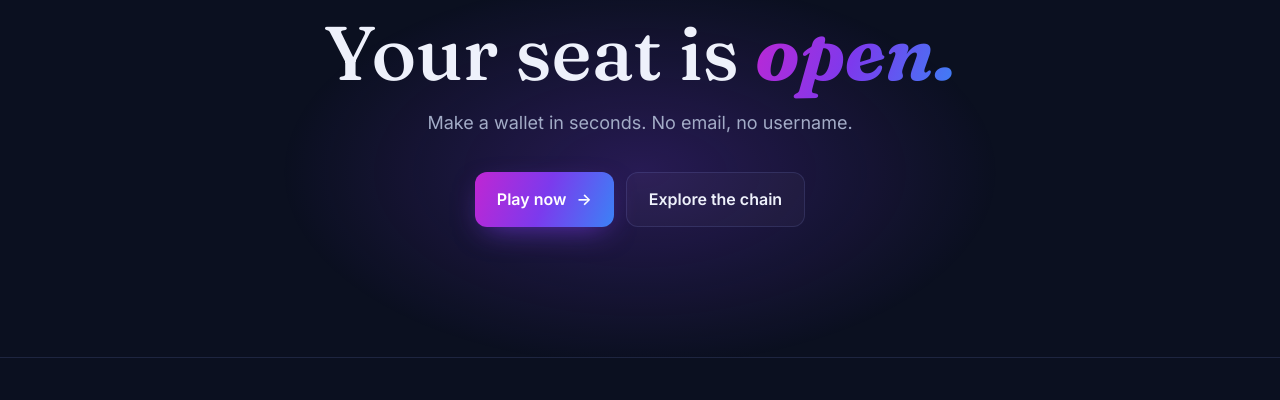
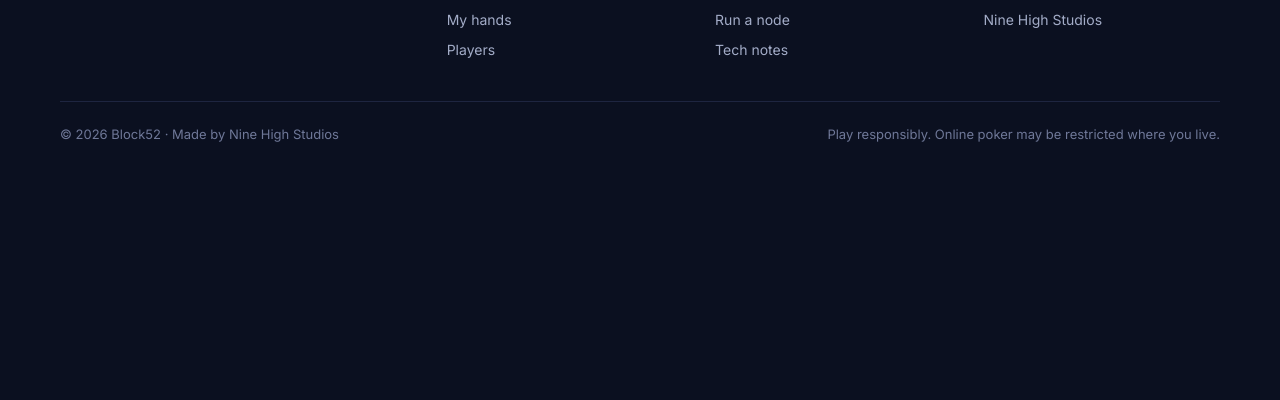
Before and after one commit to block52/block52.com, a plain HTML site: page index.html in a window 1280 px wide. Shown: the part 7795-8195 px from the top of the page. After the commit the page ends 7980 px from the top, so only its background shows below. Drawn offline with Linux system fonts and the light colour scheme.

Commit message:
Remove the closing "Your seat is open" call to action
Co-Authored-By: Claude Opus 5.5 <noreply@anthropic.com>
Claude-Session: https://claude.ai/code/session_0179nsTc3Tvb5ZLQpD4LqEF7

```diff
--- a/index.html
+++ b/index.html
@@ -689,43 +689,11 @@
         }
 
         /* Final CTA */
-        .final {
-            text-align: center;
-            padding: 120px 0 130px;
-            position: relative;
-            isolation: isolate;
-        }
-
-        .final::before {
-            content: "";
-            position: absolute;
-            inset: 0;
-            z-index: -1;
-            background: radial-gradient(40% 60% at 50% 60%, rgba(124, 58, 237, 0.25), transparent 70%);
-        }
-
-        .final h2 {
-            font-family: var(--serif);
-            font-weight: 500;
-            font-size: clamp(42px, 6vw, 76px);
-            line-height: 1;
-            margin: 0 0 18px;
-        }
-
-        .final h2 em {
-            font-style: italic;
-            font-weight: 700;
-        }
-
-        .final p {
-            color: var(--muted);
-            margin: 0 0 34px;
-            font-size: 18px;
-        }
-
-        .final .hero-ctas {
-            justify-content: center;
-        }
+
+
+
+
+
 
         /* Footer */
         footer {
@@ -1645,16 +1613,6 @@ sc.<span class="k">AssertLegal</span>(<span class="s">"BB"</span>, <span class="
             </div>
         </section>
 
-        <section class="final">
-            <div class="wrap">
-                <h2>Your seat is <em class="grad-text">open.</em></h2>
-                <p>Make a wallet in seconds. No email, no username.</p>
-                <div class="hero-ctas">
-                    <a class="btn btn-primary" href="https://app.block52.xyz">Play now <span aria-hidden="true">→</span></a>
-                    <a class="btn btn-ghost" href="https://app.block52.xyz/explorer">Explore the chain</a>
-                </div>
-            </div>
-        </section>
     </main>
 
     <footer>
```
